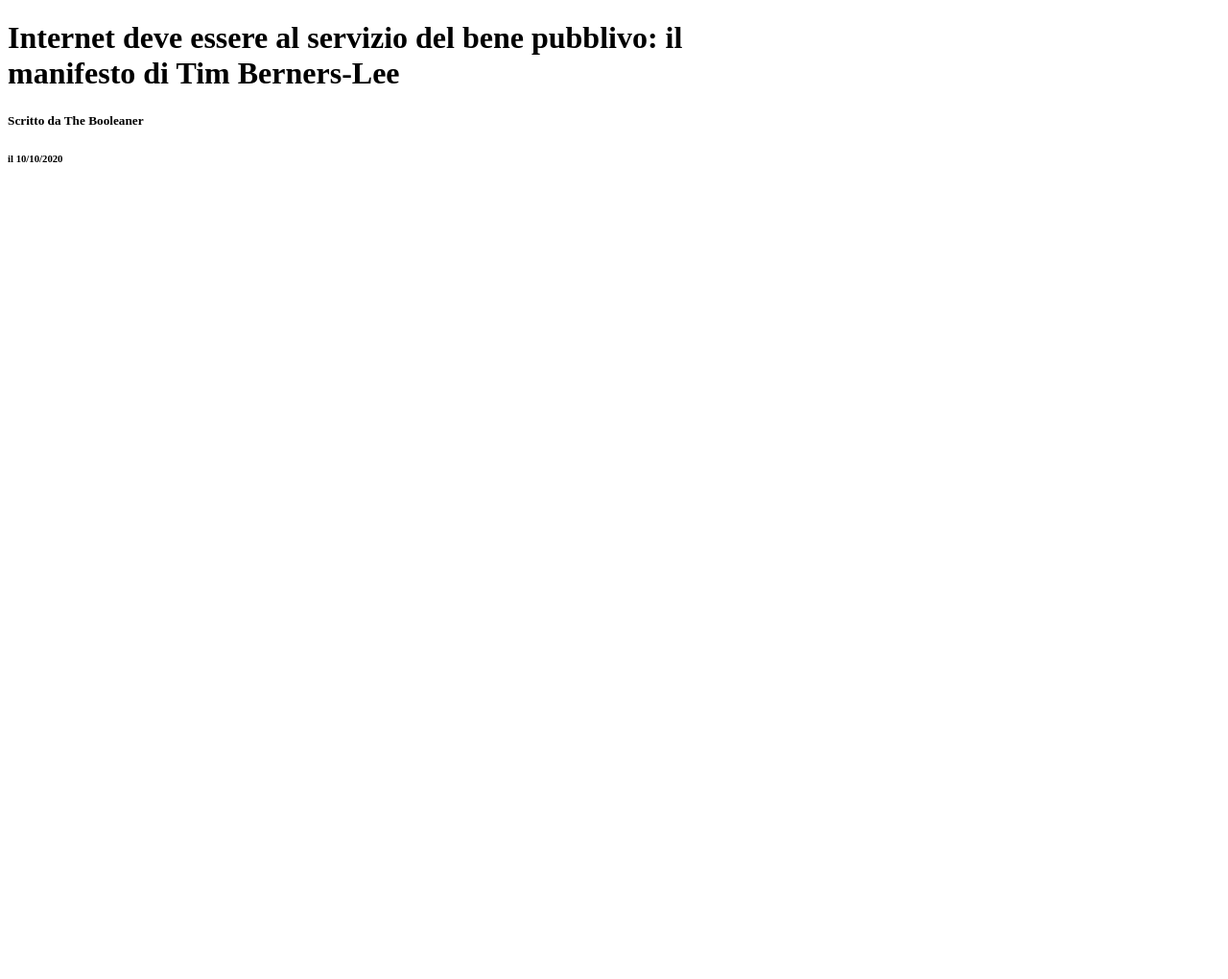
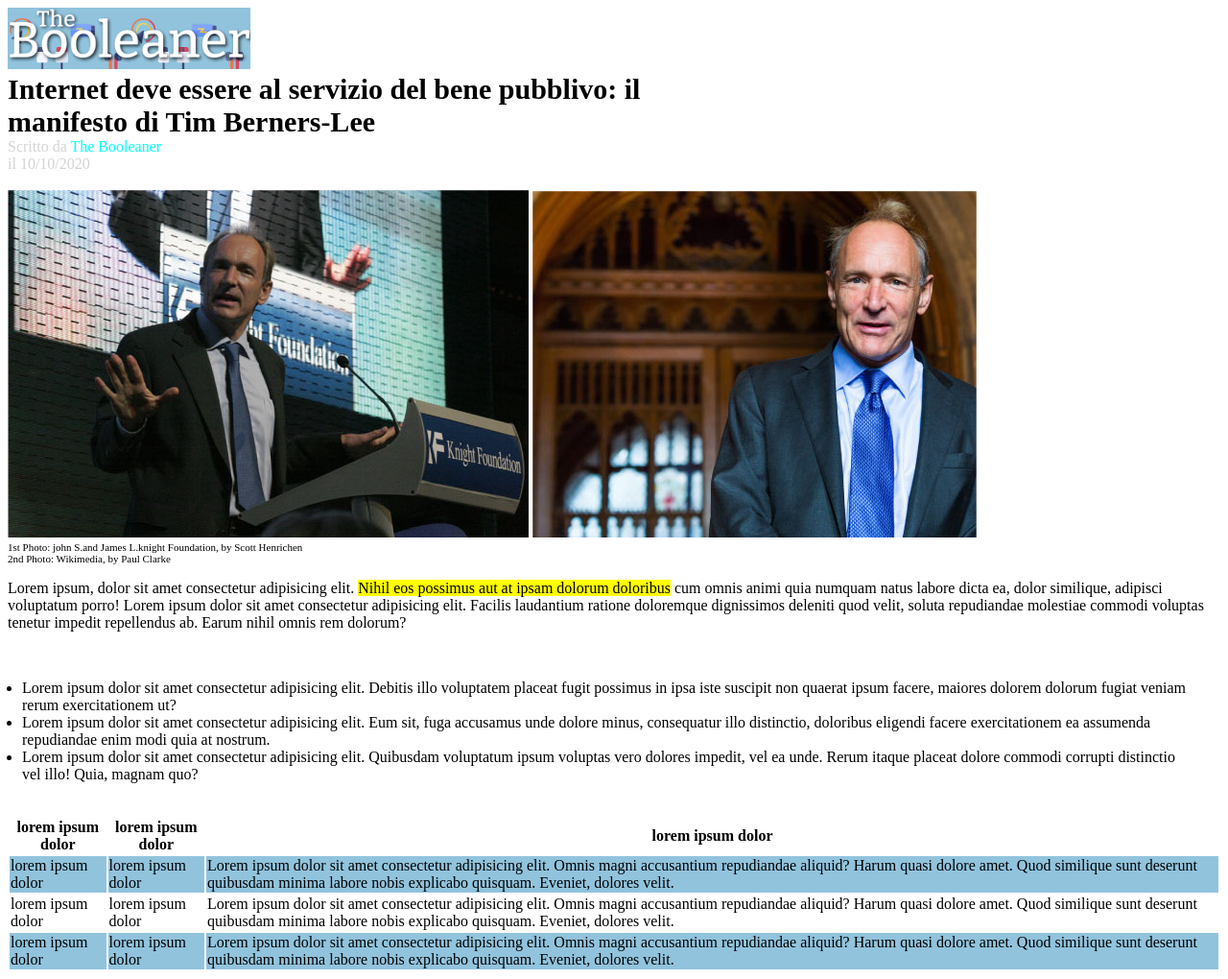
Before and after one commit to GIOVACAPE/html-css-booleaner, a plain HTML site: page index.html in a window 1280 px wide. Shown: the whole page at 96% size. Before the commit the page ends 800 px from the top, so only its background shows below. Drawn offline with Linux system fonts and the light colour scheme.

Commit message:
3/4 del lavoro

```diff
--- a/css/style.css
+++ b/css/style.css
@@ -0,0 +1,40 @@
+.title{
+
+    background-image: url('../img/pattern.png');
+    background-repeat: repeat-x;
+    background-size:cover; width: 20%;
+    background-color: #91C3DD;
+
+}
+
+.articolo{
+    font-size: 30px;
+
+}
+
+.sottotitolo{
+    color: lightgrey;
+}
+
+#tb{
+    color: aqua;
+}
+
+.sotto-immagine{
+    font-size: 11px;
+}
+
+#Highlighter{
+    background-color: yellow;
+}
+
+.list{
+    position: relative;
+    left: -25px;
+
+}
+
+#riga{
+    background-color: #91C3DD;
+
+}
--- a/index.html
+++ b/index.html
@@ -4,31 +4,80 @@
     <meta charset="UTF-8">
     <meta http-equiv="X-UA-Compatible" content="IE=edge">
     <meta name="viewport" content="width=device-width, initial-scale=1.0">
-    <title>Internet al servizio del "bene pubblico"</title>
+    <link rel="stylesheet" href="css/style.css">
+    <title>The Booleaner"</title>
 </head>
     <body>
 
         <header>
-
-                <h1> Internet deve essere al servizio del bene pubblivo: il <br>
-                manifesto di Tim Berners-Lee
-                </h1>
-
-            <h5>Scritto da <span>The Booleaner</span></h5>
-            <h6>il 10/10/2020</h6>
-            <img src="" alt="">
+            <img class="title" src="img/logo.png" alt="">
 
 
+            <div>
+                <span class="articolo"><strong>Internet deve essere al servizio del bene pubblivo: il <br>
+                manifesto di Tim Berners-Lee</strong> </span>
+                <br>
+                <div class="sottotitolo">
+                    <span >Scritto da <span id="tb">The Booleaner</span></span>
+                    <br>
+                    <span>il 10/10/2020</span>
+                </div>
+
+                <br>
+            </div>
 
 
-
+            <img src="img/tim-1.jpg" alt="">
+            <img src="img/tim-2.jpg" alt="">
+            <br>
+            <div class="sotto-immagine">
+                <span>1st Photo: john S.and James L.knight Foundation, by Scott Henrichen </span>
+                <br>
+                <span>2nd Photo: Wikimedia, by Paul Clarke</span>
+            </div>
 
         </header>
 
 
         <main>
 
+            <p>Lorem ipsum, dolor sit amet consectetur adipisicing elit. <span id="Highlighter">Nihil eos possimus aut at ipsam dolorum doloribus</span>  cum omnis animi quia numquam natus labore dicta ea, dolor similique, adipisci voluptatum porro! Lorem ipsum dolor sit amet consectetur adipisicing elit. Facilis laudantium ratione doloremque dignissimos deleniti quod velit, soluta repudiandae molestiae commodi voluptas tenetur impedit repellendus ab. Earum nihil omnis rem dolorum?</p>
+            <br>
+            <ul class="list">
+                <li>Lorem ipsum dolor sit amet consectetur adipisicing elit. Debitis illo voluptatem placeat fugit possimus in ipsa iste suscipit non quaerat ipsum facere, maiores dolorem dolorum fugiat veniam rerum exercitationem ut?</li>
+                <li>Lorem ipsum dolor sit amet consectetur adipisicing elit. Eum sit, fuga accusamus unde dolore minus, consequatur illo distinctio, doloribus eligendi facere exercitationem ea assumenda repudiandae enim modi quia at nostrum.</li>
+                <li>Lorem ipsum dolor sit amet consectetur adipisicing elit. Quibusdam voluptatum ipsum voluptas vero dolores impedit, vel ea unde. Rerum itaque placeat dolore commodi corrupti distinctio vel illo! Quia, magnam quo?</li>
+            </ul>
+            <br>
+            <table>
+                <thead>
+                    <tr>
+                        <th>lorem ipsum dolor</th>
+                        <th>lorem ipsum dolor</th>
+                        <th>lorem ipsum dolor</th>
+                    </tr>
+                </thead>
 
+                <tbody>
+                    <tr id="riga">
+                        <td>lorem ipsum dolor</td>
+                        <td>lorem ipsum dolor</td>
+                        <td>Lorem ipsum dolor sit amet consectetur adipisicing elit. Omnis magni accusantium repudiandae aliquid? Harum quasi dolore amet. Quod similique sunt deserunt quibusdam minima labore nobis explicabo quisquam. Eveniet, dolores velit.</td>
+                    </tr>
+                    <tr>
+                        <td>lorem ipsum dolor</td>
+                        <td>lorem ipsum dolor</td>
+                        <td>Lorem ipsum dolor sit amet consectetur adipisicing elit. Omnis magni accusantium repudiandae aliquid? Harum quasi dolore amet. Quod similique sunt deserunt quibusdam minima labore nobis explicabo quisquam. Eveniet, dolores velit.</td>
+                    </tr>
+                    <tr id="riga">
+                        <td>lorem ipsum dolor</td>
+                        <td>lorem ipsum dolor</td>
+                        <td>Lorem ipsum dolor sit amet consectetur adipisicing elit. Omnis magni accusantium repudiandae aliquid? Harum quasi dolore amet. Quod similique sunt deserunt quibusdam minima labore nobis explicabo quisquam. Eveniet, dolores velit.</td>
+                    </tr>
+                </tbody>
+
+
+            </table>
 
 
         </main>
```
Also changed, not shown: img/logo.png (added), img/logo.svg (deleted).
